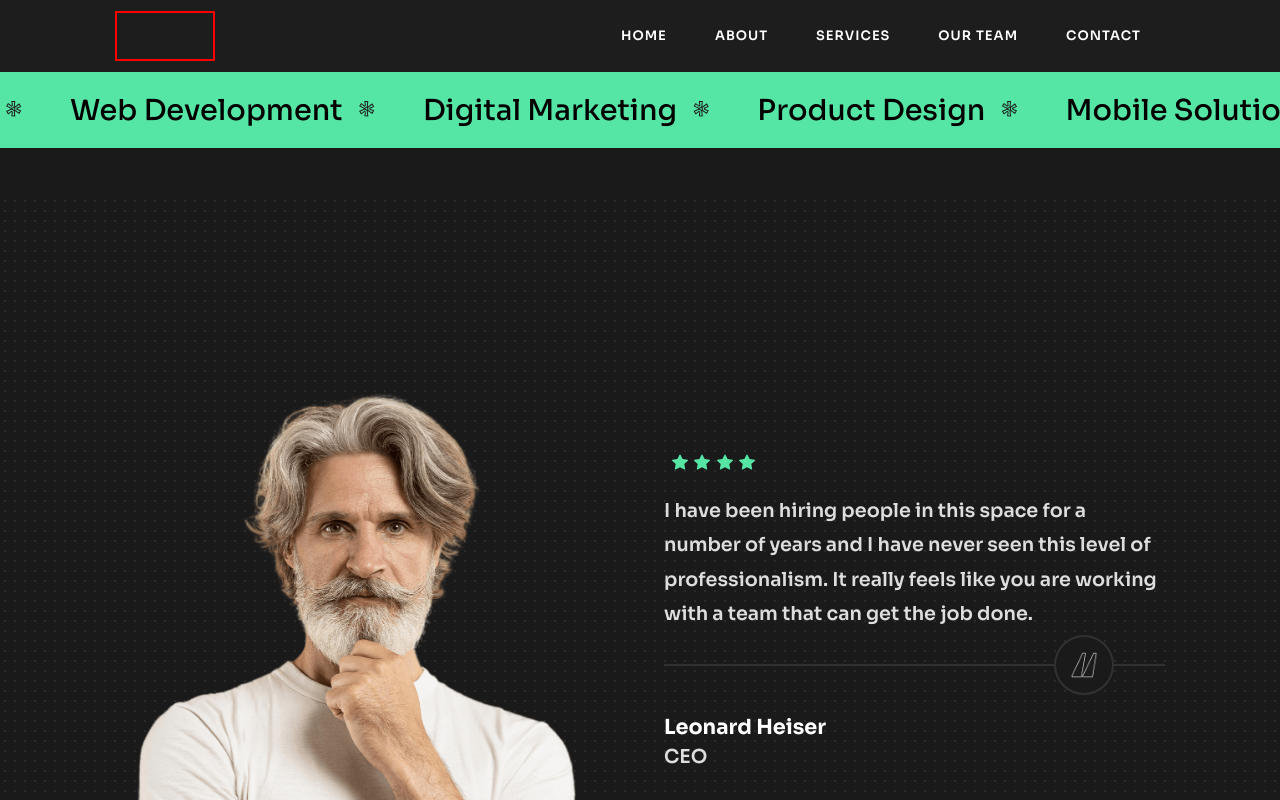
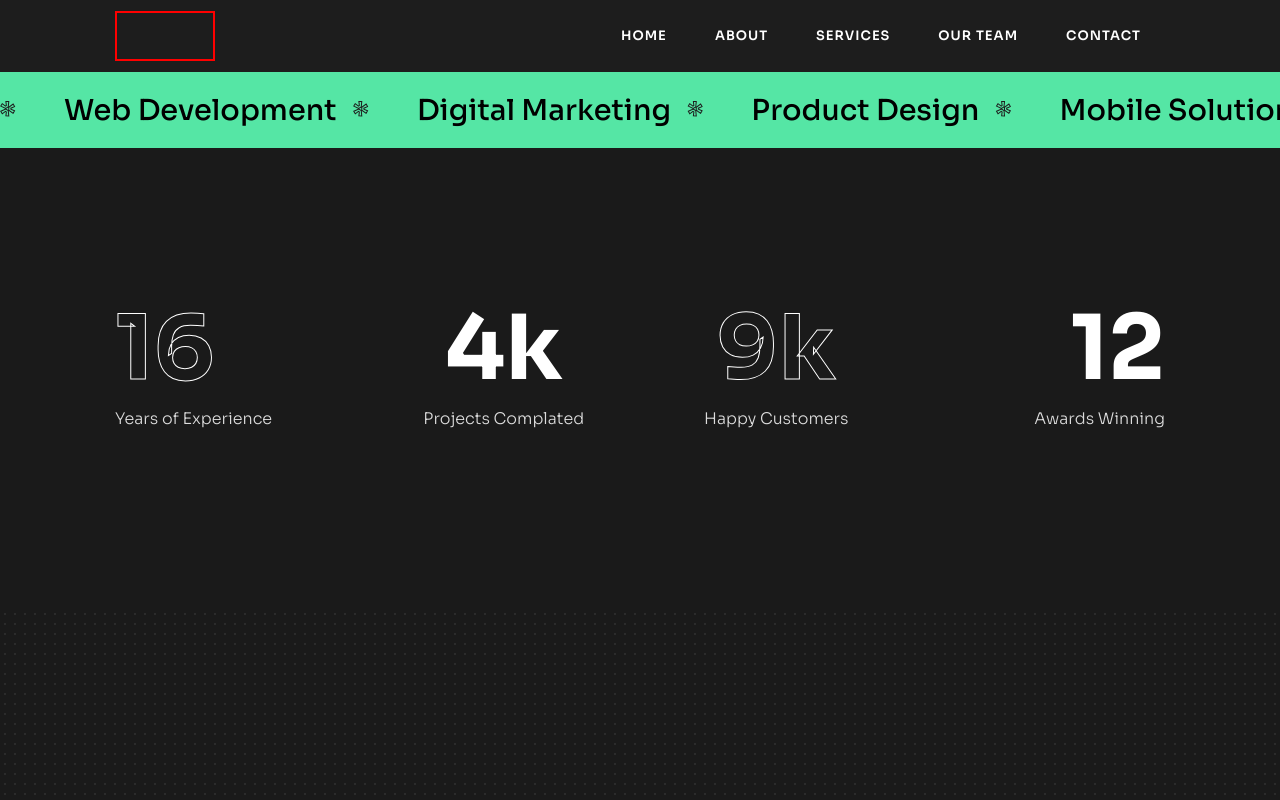
Before and after one commit to tonayam/Astrosoft-Groups, a React (Create React App) app: page / in a window 1280 px wide. Shown: the top 800 px of the page. Built offline with nearby package versions, Linux system fonts and the light colour scheme.

Commit message:
Home Page Updated
Company stats section added to home page

```diff
--- a/src/pages/Home/Home.jsx
+++ b/src/pages/Home/Home.jsx
@@ -32,7 +32,24 @@ const Home = () => {
       </Marquee>
 
       {/* COMPANY STATS */}
-      <section className='company-stats'></section>
+      <section className='company-stats'>
+        <div className='stat'>
+          <h2 className='stroke'>16</h2>
+          <p>Years of Experience</p>
+        </div>
+        <div className='stat'>
+          <h2>4k</h2>
+          <p>Projects Complated</p>
+        </div>
+        <div className='stat'>
+          <h2 className='stroke'>9k</h2>
+          <p>Happy Customers</p>
+        </div>
+        <div className='stat'>
+          <h2>12</h2>
+          <p>Awards Winning</p>
+        </div>
+      </section>
 
       {/* TESTIMONIAL SECTION */}
       <div className='testimonial'>
--- a/src/pages/Home/_home.scss
+++ b/src/pages/Home/_home.scss
@@ -23,6 +23,25 @@
                 }
             }
         }
+    }
+
+    // CONMPANY STATS
+    .company-stats {
+        padding: 8rem 14px;
+        margin: 1rem 0;
+        @include grid(1, 1fr, 40px);
+
+        .stat {
+            h2 {
+                font-size: clamp(4rem, 7vw, 6rem);
+
+                &.stroke {
+                    color: transparent;
+                    -webkit-text-stroke: 1px #fff;
+                }
+            }
+        }
+
     }
 
     // TESRTIMONIAL SECTION
@@ -116,6 +135,11 @@
 @include for-phone-only {
     .home-page {
 
+        // CONMPANY STATS
+        .company-stats {
+            padding: 8rem 24px;
+        }
+
         // TESRTIMONIAL SECTION
         .testimonial {
             padding: 2rem 24px 3rem 24px;
@@ -125,6 +149,17 @@
 
 @include for-tablet-potrait-up {
     .home-page {
+
+        // CONMPANY STATS
+        .company-stats {
+            padding: 8rem 40px;
+            @include grid(2, 1fr, 40px);
+
+            .stat {
+                text-align: center;
+            }
+        }
+
 
         // TESRTIMONIAL SECTION
         .testimonial {
@@ -137,6 +172,11 @@
 @include for-tablet-landscape-up {
     .home-page {
 
+        // CONMPANY STATS
+        .company-stats {
+            padding: 8rem 60px;
+        }
+
         // TESRTIMONIAL SECTION
         .testimonial {
             padding: 2rem 60px 3rem 60px;
@@ -146,6 +186,24 @@
 
 @include for-desktop-up {
     .home-page {
+
+        // CONMPANY STATS
+        .company-stats {
+            padding: 8rem 115px;
+            @include grid(4, 1fr, 40px);
+
+            .stat {
+                text-align: center;
+
+                &:first-child {
+                    text-align: start;
+                }
+
+                &:last-child {
+                    text-align: end;
+                }
+            }
+        }
 
         // TESRTIMONIAL SECTION
         .testimonial {
@@ -176,6 +234,11 @@
 @include for-big-desktop-up {
     .home-page {
 
+        // CONMPANY STATS
+        .company-stats {
+            padding: 8rem 675px;
+        }
+
         // TESRTIMONIAL SECTION
         .testimonial {
             padding: 2rem 675px 0 675px;
```
